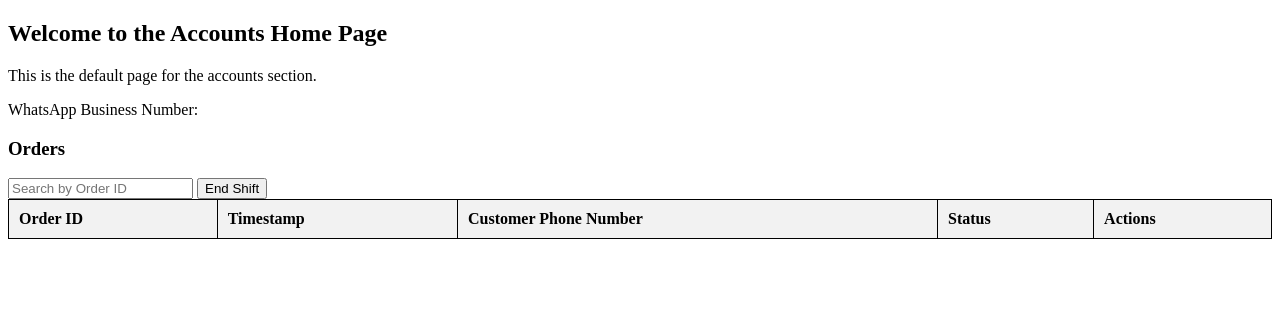
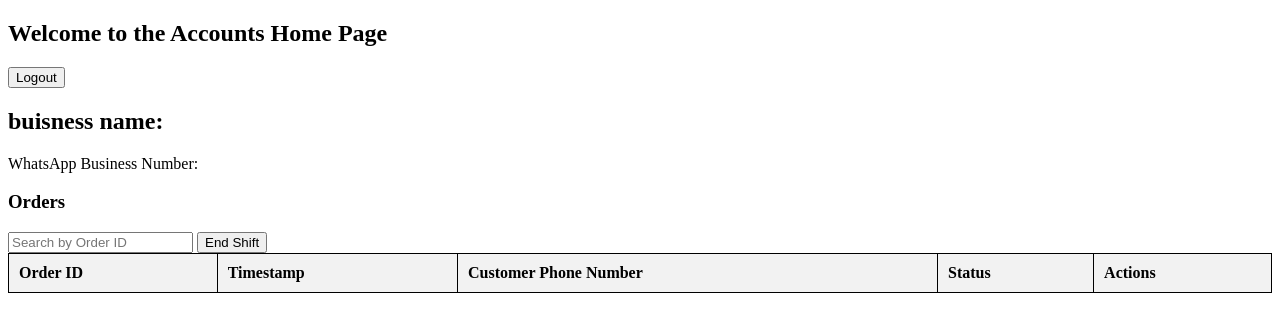
Before and after one commit to levynchi/queue-r, a Django app: page /account_home/ in a window 1280 px wide. Shown: the top 332 px of the page. Run offline with Django 5.2, Linux system fonts and the light colour scheme; a user stored in the database is signed in; data comes from the database, SQL or seed files in the repository; both versions use the stored data as it was after the commit; lists and menus that the app fills with data are empty.

Commit message:
logut button

```diff
--- a/accounts/templates/accounts/account_home.html
+++ b/accounts/templates/accounts/account_home.html
@@ -21,8 +21,14 @@
     <script src="https://code.jquery.com/jquery-3.6.0.min.js"></script>
 </head>
 <body>
-    <h2>Welcome to the Accounts Home Page</h2>
-    <p>This is the default page for the accounts section.</p>
+    <div class="header">
+        <h2>Welcome to the Accounts Home Page</h2>
+        <form action="{% url 'logout' %}" method="post">
+            {% csrf_token %}
+            <button type="submit" class="logout-button">Logout</button>
+        </form>
+    </div>
+    <h2>buisness name:</h2>
     <p>WhatsApp Business Number: {{ profile.twilio_phone_number }}</p>
 
     <h3>Orders</h3>
--- a/accounts/urls.py
+++ b/accounts/urls.py
@@ -1,5 +1,6 @@
 from django.urls import path
 from . import views
+from django.urls import include
 
 urlpatterns = [
     path('', views.landing_page, name='landing_page'),  # Landing page
@@ -13,4 +14,5 @@ urlpatterns = [
     path('end_shift/', views.end_shift, name='end_shift'),
     path('get_orders/', views.get_orders, name='get_orders'),
     path('mark_order_as_ready/<int:order_id>/', views.mark_order_as_ready, name='mark_order_as_ready'),
+    path('logout/', views.custom_logout, name='logout'), # Custom logout view
 ]
--- a/accounts/views.py
+++ b/accounts/views.py
@@ -9,8 +9,14 @@ from .models import Profile, Order, OrderNumberTracker
 import logging
 import json
 import requests
+from  django.contrib.auth import logout
+
 
 logger = logging.getLogger(__name__)
+
+def custom_logout(request):
+    logout(request)
+    return redirect('landing_page')
 
 @login_required
 def get_orders(request):
--- a/queueR/settings.py
+++ b/queueR/settings.py
@@ -25,7 +25,7 @@ SECRET_KEY = 'django-insecure-oo608+bu2*79ut-u+m^%l6t_(5t%nev^ek!1z!eadot8))l6$x
 # SECURITY WARNING: don't run with debug turned on in production!
 DEBUG = True
 
-ALLOWED_HOSTS = ['localhost', '127.0.0.1', '452f-2a06-c701-4d61-a400-e89f-94c-6181-da77.ngrok-free.app']
+ALLOWED_HOSTS = ['localhost', '127.0.0.1', '4cc0-2a06-c701-4379-6c00-a077-d94a-2438-4200.ngrok-free.app']
 
 
 # Application definition
```
Also changed, not shown: db.sqlite3.
